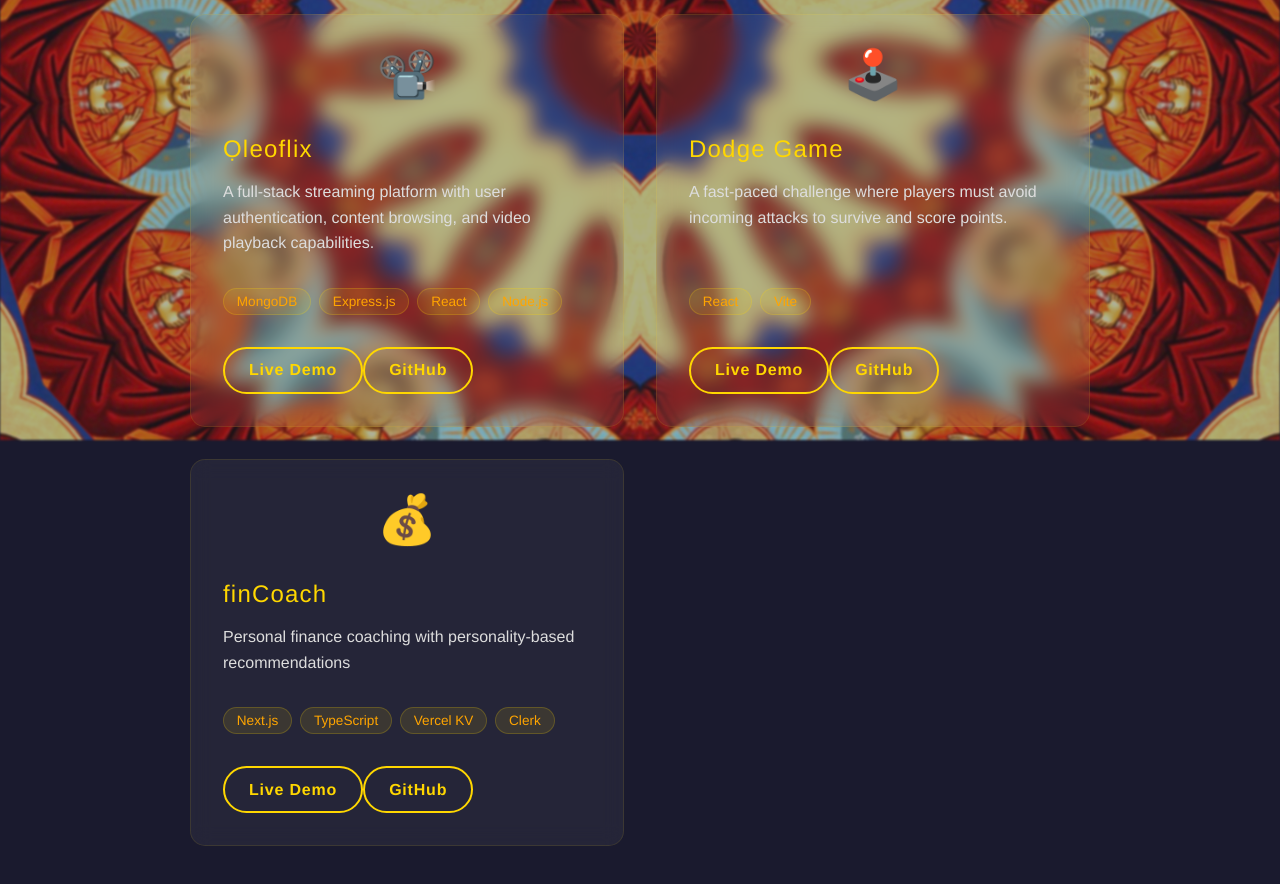
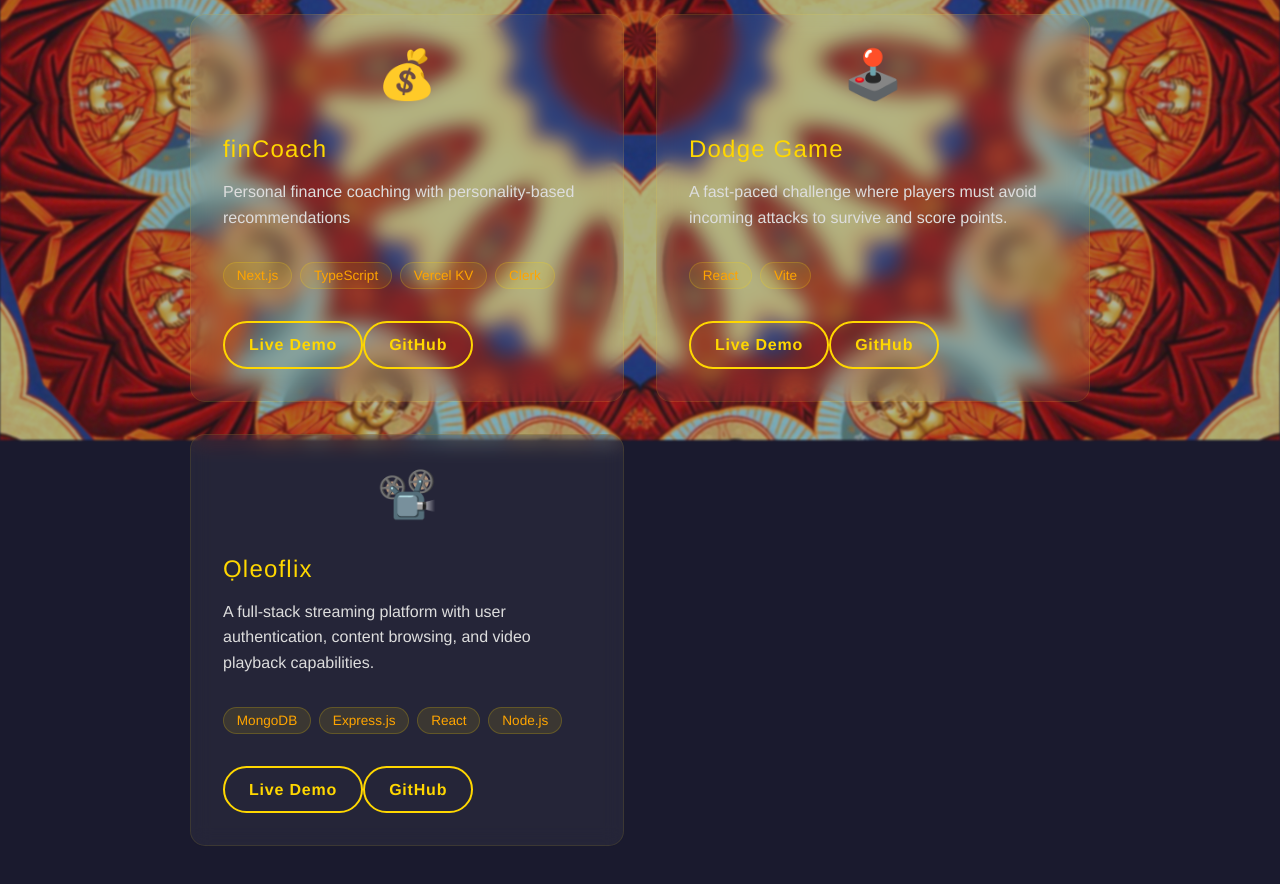
Before and after one commit to leooladimu/porfiriato, a React (Vite) app: page /work in a window 1280 px wide. Shown: the part 360-1244 px from the top of the page. Built offline with nearby package versions, Linux system fonts and the light colour scheme.

Commit message:
work.jsx edit

```diff
--- a/src/pages/Work.jsx
+++ b/src/pages/Work.jsx
@@ -1,35 +1,37 @@
-import './Work.css';
+import "./Work.css";
 
 const Work = () => {
   const projects = [
     {
       id: 1,
-      title: 'Ọleoflix',
-      description: 'A full-stack streaming platform with user authentication, content browsing, and video playback capabilities.',
-      tags: ['MongoDB', 'Express.js', 'React', 'Node.js'],
-      image: '📽️',
-      link: 'https://oleoflix.oleo.dev/',
-      github: 'https://github.com/leooladimu/streamingPlatform'
+      title: "finCoach",
+      description:
+        "Personal finance coaching with personality-based recommendations",
+      tags: ["Next.js", "TypeScript", "Vercel KV", "Clerk"],
+      image: "💰",
+      link: "https://fincoach.oleo.dev/",
+      github: "https://github.com/leooladimu/finCoach",
     },
     {
       id: 2,
-      title: 'Dodge Game',
-      description: 'A fast-paced challenge where players must avoid incoming attacks to survive and score points.',
-      tags: ['React', 'Vite'],
-      image: '🕹️',
-      link: 'https://dodgegame.oleo.dev',
-      github: 'https://github.com/leooladimu/dodgeGame'
+      title: "Dodge Game",
+      description:
+        "A fast-paced challenge where players must avoid incoming attacks to survive and score points.",
+      tags: ["React", "Vite"],
+      image: "🕹️",
+      link: "https://dodgegame.oleo.dev",
+      github: "https://github.com/leooladimu/dodgeGame",
     },
     {
       id: 3,
-      title: 'finCoach',
-      description: 'Personal finance coaching with personality-based recommendations',
-      tags: ['Next.js', 'TypeScript', 'Vercel KV', 'Clerk'],
-      image: '💰',
-      link: 'https://fincoach.oleo.dev/',
-      github: 'https://github.com/leooladimu/finCoach'
-
-    }
+      title: "Ọleoflix",
+      description:
+        "A full-stack streaming platform with user authentication, content browsing, and video playback capabilities.",
+      tags: ["MongoDB", "Express.js", "React", "Node.js"],
+      image: "📽️",
+      link: "https://oleoflix.oleo.dev/",
+      github: "https://github.com/leooladimu/streamingPlatform",
+    },
   ];
 
   return (
@@ -37,8 +39,8 @@
       <div className="page-hero">
         <h1>My Work</h1>
         <p className="work-intro">
-          A selection of projects showcasing my passion for building
-          beautiful, functional digital experiences.
+          A selection of projects showcasing my passion for building beautiful,
+          functional digital experiences.
         </p>
 
         <div className="projects-grid">
@@ -49,17 +51,27 @@
               <p>{project.description}</p>
               <div className="project-tags">
                 {project.tags.map((tag, index) => (
-                  <span key={index} className="tag">{tag}</span>
+                  <span key={index} className="tag">
+                    {tag}
+                  </span>
                 ))}
               </div>
               <div className="project-links">
                 {project.link && (
-                  <a href={project.link} target="_blank" rel="noopener noreferrer">
+                  <a
+                    href={project.link}
+                    target="_blank"
+                    rel="noopener noreferrer"
+                  >
                     <button className="view-project-btn">Live Demo</button>
                   </a>
                 )}
                 {project.github && (
-                  <a href={project.github} target="_blank" rel="noopener noreferrer">
+                  <a
+                    href={project.github}
+                    target="_blank"
+                    rel="noopener noreferrer"
+                  >
                     <button className="view-project-btn">GitHub</button>
                   </a>
                 )}
```
